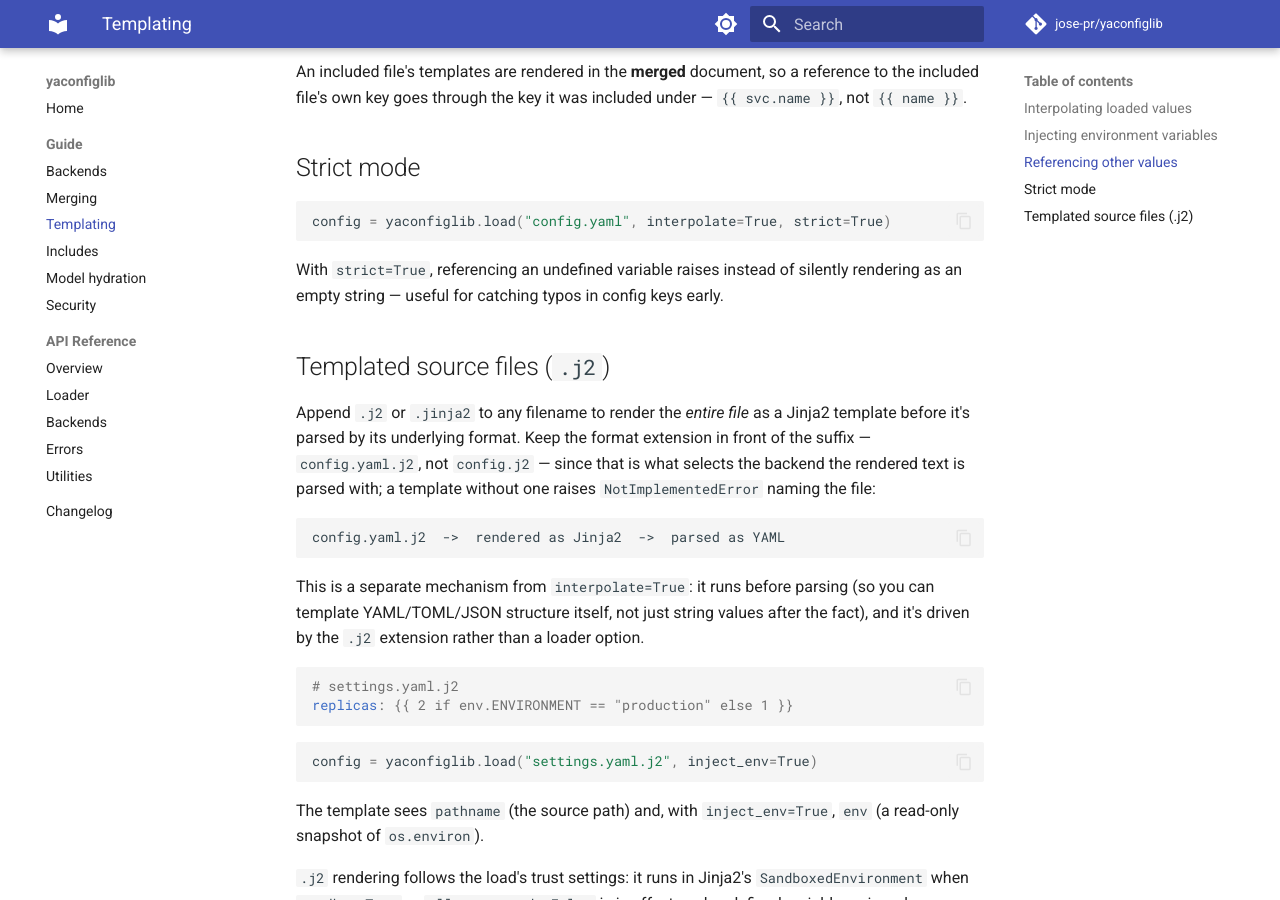
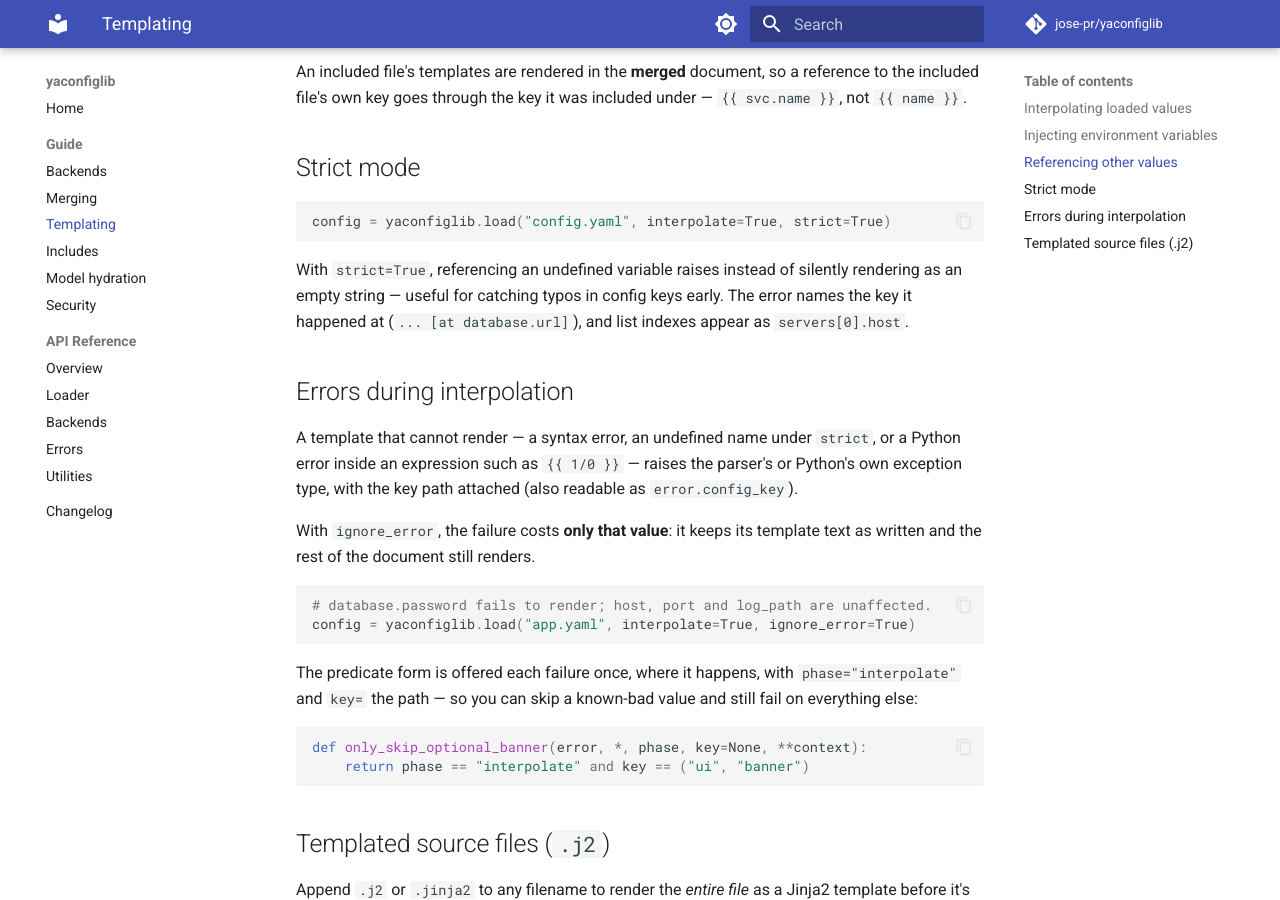
Before and after one commit to jose-pr/yaconfiglib, an MkDocs documentation site: the page built from docs/guide/templating.md, in a window 1280 px wide and 900 px high, scrolled down 1544 px. Built offline with MkDocs 1.6.1 and Material for MkDocs 9.7.7, drawn with Linux system fonts in a browser that asks for light colours; comment, search, counter and statistics services are not loaded.

Commit message:
docs: what an interpolation failure costs, and what DEBUG logs contain
The templating guide gains an "Errors during interpolation" section and says
strict-mode errors name the key; the security guide gains "Logging and
secrets", stating that rendered values are never logged and that DEBUG
records can still quote configuration through error messages. The API
header and changelog record the no-loss guarantee and the key path.

````diff
--- a/docs/guide/templating.md
+++ b/docs/guide/templating.md
@@ -85,7 +85,32 @@ config = yaconfiglib.load("config.yaml", interpolate=True, strict=True)
 
 With `strict=True`, referencing an undefined variable raises instead of
 silently rendering as an empty string — useful for catching typos in
-config keys early.
+config keys early. The error names the key it happened at
+(`... [at database.url]`), and list indexes appear as `servers[0].host`.
+
+## Errors during interpolation
+
+A template that cannot render — a syntax error, an undefined name under
+`strict`, or a Python error inside an expression such as `{{ 1/0 }}` — raises
+the parser's or Python's own exception type, with the key path attached (also
+readable as `error.config_key`).
+
+With `ignore_error`, the failure costs **only that value**: it keeps its
+template text as written and the rest of the document still renders.
+
+```python
+# database.password fails to render; host, port and log_path are unaffected.
+config = yaconfiglib.load("app.yaml", interpolate=True, ignore_error=True)
+```
+
+The predicate form is offered each failure once, where it happens, with
+`phase="interpolate"` and `key=` the path — so you can skip a known-bad value
+and still fail on everything else:
+
+```python
+def only_skip_optional_banner(error, *, phase, key=None, **context):
+    return phase == "interpolate" and key == ("ui", "banner")
+```
 
 ## Templated source files (`.j2`)
 
````
Also changed, not shown: CHANGELOG.md (+14 -0 lines), docs/guide/security.md (+16 -0 lines), src/yaconfiglib/AGENTS.md (+12 -2 lines).
